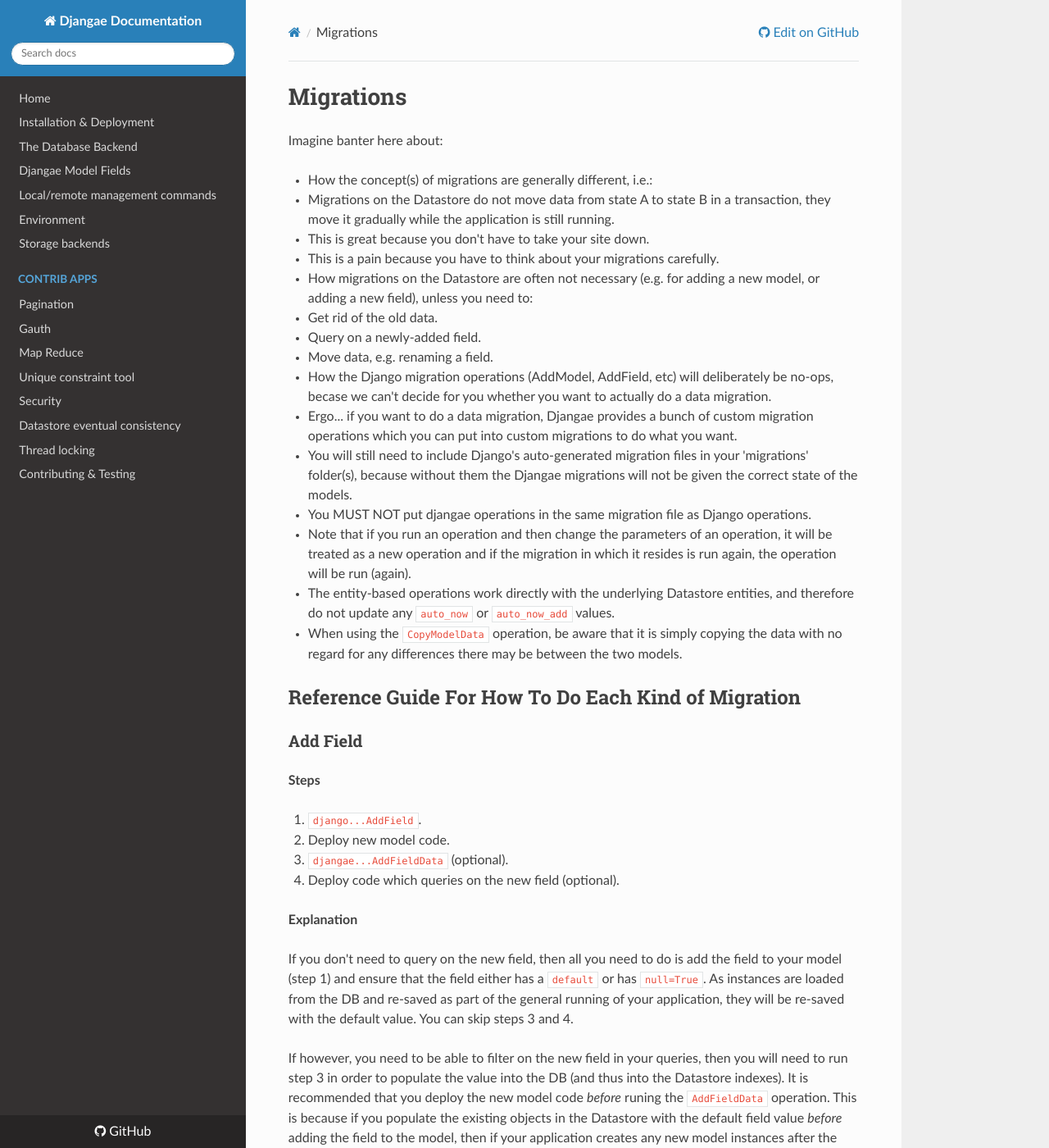
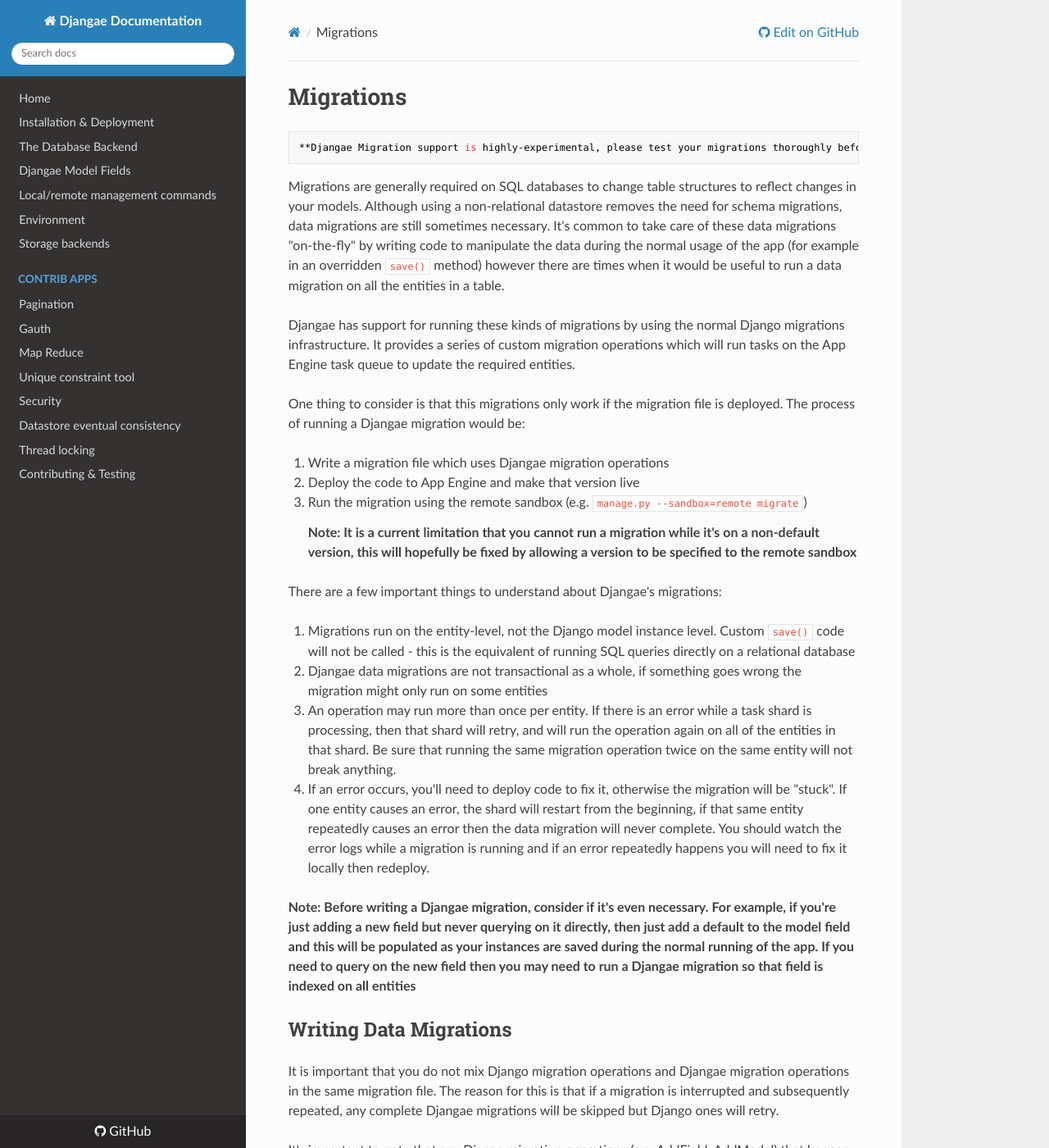
Before and after one commit to wittfabian/djangae, an MkDocs documentation site: the page built from docs/migrations.md, in a window 1280 px wide and 1400 px high. Shown: the whole window at 82% size. Built offline with MkDocs 1.6.1, drawn with Linux system fonts in a browser that asks for light colours; nearby versions of some CDN libraries; old or Windows-style settings are respelled for this version of MkDocs; some of the changed text lies outside the part shown.

Commit message:
Write a load of documentation

```diff
--- a/docs/migrations.md
+++ b/docs/migrations.md
@@ -1,33 +1,48 @@
 # Migrations
 
-Imagine banter here about:
+    **Djangae Migration support is highly-experimental, please test your migrations thoroughly before running on production data**
 
-* How the concept(s) of migrations are generally different, i.e.:
-  - Migrations on the Datastore do not move data from state A to state B in a transaction, they move it gradually while the application is still running.
-  - This is great because you don't have to take your site down.
-  - This is a pain because you have to think about your migrations carefully.
-* How migrations on the Datastore are often not necessary (e.g. for adding a new model, or adding a new field), unless you need to:
-  - Get rid of the old data.
-  - Query on a newly-added field.
-  - Move data, e.g. renaming a field.
-* How the Django migration operations (AddModel, AddField, etc) will deliberately be no-ops, becase we can't decide for you whether you want to actually do a data migration.
-* Ergo... if you want to do a data migration, Djangae provides a bunch of custom migration operations which you can put into custom migrations to do what you want.
-* You will still need to include Django's auto-generated migration files in your 'migrations' folder(s), because without them the Djangae migrations will not be given the correct state of the models.
-* You MUST NOT put djangae operations in the same migration file as Django operations.
-* Note that if you run an operation and then change the parameters of an operation, it will be treated as a new operation and if the migration in which it resides is run again, the operation will be run (again).
-* The entity-based operations work directly with the underlying Datastore entities, and therefore do not update any `auto_now` or `auto_now_add` values.
-* When using the `CopyModelData` operation, be aware that it is simply copying the data with no regard for any differences there may be between the two models.
+Migrations are generally required on SQL databases to change table structures to reflect changes in your models. Although using a
+non-relational datastore removes the need for schema migrations, data migrations are still sometimes necessary. It's common to
+take care of these data migrations "on-the-fly" by writing code to manipulate the data during the normal usage of the app (for example in an overridden `save()` method) however there are times when it would be useful to run a data migration on all the entities in a table.
 
-## Reference Guide For How To Do Each Kind of Migration
+Djangae has support for running these kinds of migrations by using the normal Django migrations infrastructure. It provides a series of
+custom migration operations which will run tasks on the App Engine task queue to update the required entities.
 
+One thing to consider is that this migrations only work if the migration file is deployed. The process of running a Djangae migration would be:
+
+1. Write a migration file which uses Djangae migration operations
+2. Deploy the code to App Engine and make that version live
+3. Run the migration using the remote sandbox (e.g. `manage.py --sandbox=remote migrate`)
+
+    **Note: It is a current limitation that you cannot run a migration while it's on a non-default version, this will hopefully be fixed by allowing a version to be specified to the remote sandbox**
+
+There are a few important things to understand about Djangae's migrations:
+
+1. Migrations run on the entity-level, not the Django model instance level. Custom `save()` code will not be called - this is the equivalent of running SQL queries directly on a relational database
+2. Djangae data migrations are not transactional as a whole, if something goes wrong the migration might only run on some entities
+3. An operation may run more than once per entity. If there is an error while a task shard is processing, then that shard will retry, and will run the operation again on all of the entities in that shard. Be sure that running the same migration operation twice on the same entity will not break anything.
+4. If an error occurs, you'll need to deploy code to fix it, otherwise the migration will be "stuck". If one entity causes an error, the shard will restart from the beginning, if that same entity repeatedly causes an error then the data migration will never complete. You should watch the error logs while a migration is running and if an error repeatedly happens you will need to fix it locally then redeploy.
+
+   **Note: Before writing a Djangae migration, consider if it's even necessary. For example, if you're just adding a new field but never querying on it directly, then just add a default to the model field and this will be populated as your instances are saved during the normal running of the app. If you need to query on the new field then you may need to run a Djangae migration so that field is indexed on all entities**
+
+## Writing Data Migrations
+
+It is important that you do not mix Django migration operations and Djangae migration operations in the same migration file. The reason for this is that if a migration is interrupted and subsequently repeated, any complete Djangae migrations will be skipped but Django ones will retry.
+
+It's important to note that any Django migration operations (e.g. AddField, AddModel) that happen on the datastore will be no-ops, but you still need to include any Django-generated migrations so that the Djangae migrations have access to the latest model state.
+
+## Migration Operations
+
+This section summarizes the different migration operations available in Djangae and the steps that must be taken for them to work properly.
 
 ### Add Field
 
 **Steps**
 
-1. `django...AddField`.
+1. Run the normal `django...AddField` operation
 2. Deploy new model code.
-3. `djangae...AddFieldData` (optional).
+3. Run the `djangae...AddFieldData` operation to populate the new field (optional).
 4. Deploy code which queries on the new field (optional).
 
 
@@ -47,9 +62,9 @@
 
 **Steps**
 
-1. `django...RemoveField`.
+1. Run the normal `django...RemoveField` operation.
 2. Deploy new model code.
-3. `djangae...RemoveFieldData` (optional).
+3. Run a `djangae...RemoveFieldData` operation (optional).
 
 
 **Explanation**
@@ -64,7 +79,7 @@
 
 **Steps**
 
-1. `django...AddField(new_field)`.
+1. Run the normal `django...AddField(new_field)` operation.
 2. Create `save` method to ensure that any value which is saved to the old field is also saved to the new field.
 3. Deploy new code.
 4. `djangae...CopyFieldData(old_field, new_Field)`.
@@ -72,19 +87,15 @@
 6. `djangae...RemoveFieldData(old_field)` (optional).
 
 
-** Explanation**
+**Explanation**
 
 Renaming a field requires adding a new field, copying the data from the old field, and then removing the old field, but in doing so ensuring that any objects which are created or edited during that process have their (latest) values for the old field copied across.
 
+# Potential Future Improvements / Additions
 
-TODO:
 * Remove model
 * Move/rename model.
 * Move a model to a different namespace.
 * Custom data fiddling.
-
-
-QUESTIONS / DESIGN DECISIONS:
-
 * Do the arguments to the various operations make sense, and are they consistent?  E.g. for CopyFieldData, should it take a field, rather than just the column name?
-* Is `to_model_app_label` a crap kwarg name for CopyModelDataToNamespace?  Should it just be `to_app_label`.
+* Should the `to_model_app_label` kwarg for CopyModelDataToNamespace be named better?  Should it just be `to_app_label`?
```
